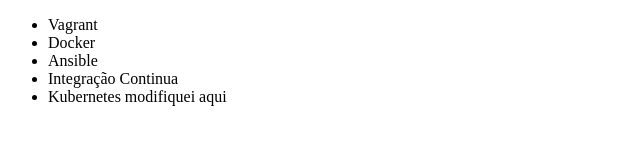
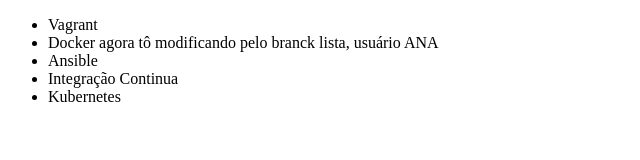
Before and after one commit to lucas-tella/alura-git, a plain HTML site: page index.html in a window 1280 px wide. Shown: the whole page, without its empty margins (0-640 px from the left). Drawn offline with Linux system fonts and the light colour scheme.

Commit message:
Agora modifiquei pelo branck LISTA, user ANA

```diff
--- a/index.html
+++ b/index.html
@@ -7,10 +7,10 @@
 <body>
     <ul>
         <li>Vagrant</li>
-        <li>Docker</li>
+        <li>Docker agora tô modificando pelo branck lista, usuário ANA</li>
         <li>Ansible</li>
         <li>Integração Continua</li>
-	<li>Kubernetes modifiquei aqui</li>
+	<li>Kubernetes</li>
     </ul>
 </body>
 </html>
```
